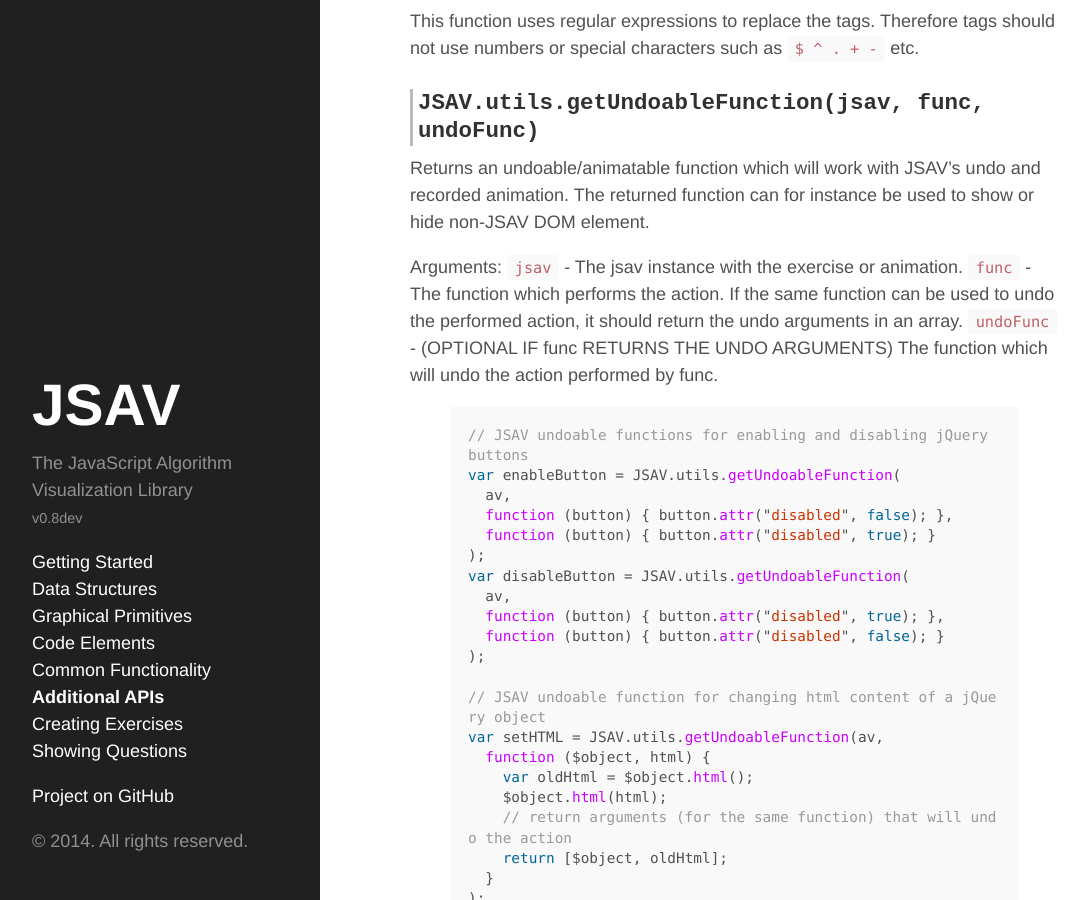
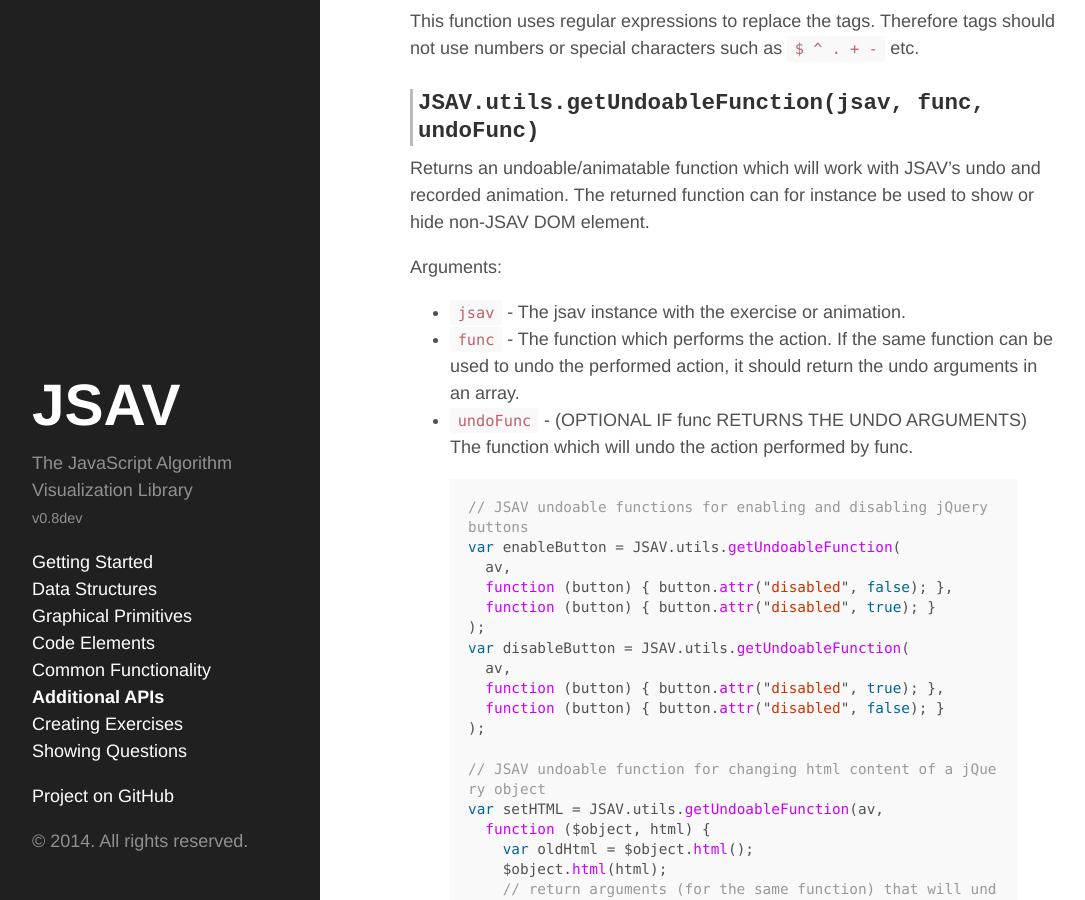
Before and after one commit to vkaravir/JSAV, a Jekyll site: the page built from otherapis/utils.md, in a window 1280 px wide and 900 px high, scrolled down 2721 px. Shown: the whole window, without its empty margins (4-1089 px from the left). Built offline with Jekyll 4.4.1, drawn with Linux system fonts in a browser that asks for light colours; Markdown is read by kramdown in place of the engine named in the settings; comment, search, counter and statistics services are not loaded.

Commit message:
Fixed markdown for the previous commit.

````diff
--- a/otherapis/utils.md
+++ b/otherapis/utils.md
@@ -87,8 +87,7 @@ The returned function will return ```"Hello"``` when called with the argument
 placed in different files. In this case ```languageJSON``` could be a URL with
 the language tag ```{lang}``` that will be substituted with the value of
 ```language```. For instance if the URL is ```"path/to/{lang}.json"``` and
-```language``` is ```"en"``` the translation will be fetched from
-```"path/to/en.json"```.
+```language``` is ```"en"``` the translation will be fetched from ```"path/to/en.json"```.
 
 <h3 class="apimethod">JSAV.utils.replaceLabels(string, replacementObject)</h3>
 Returns a string where the labels (surrounded by curly brackets) in the string
@@ -114,11 +113,11 @@ undo and recorded animation. The returned function can for instance be
 used to show or hide non-JSAV DOM element.
 
 Arguments:
-```jsav``` - The jsav instance with the exercise or animation.
-```func``` - The function which performs the action. If the same function can
+ * ```jsav``` - The jsav instance with the exercise or animation.
+ * ```func``` - The function which performs the action. If the same function can
 be used to undo the performed action, it should return the undo arguments in an
 array.
-```undoFunc``` - (OPTIONAL IF func RETURNS THE UNDO ARGUMENTS) The function
+ * ```undoFunc``` - (OPTIONAL IF func RETURNS THE UNDO ARGUMENTS) The function
 which will undo the action performed by func.
 
 {% highlight javascript %}
````
